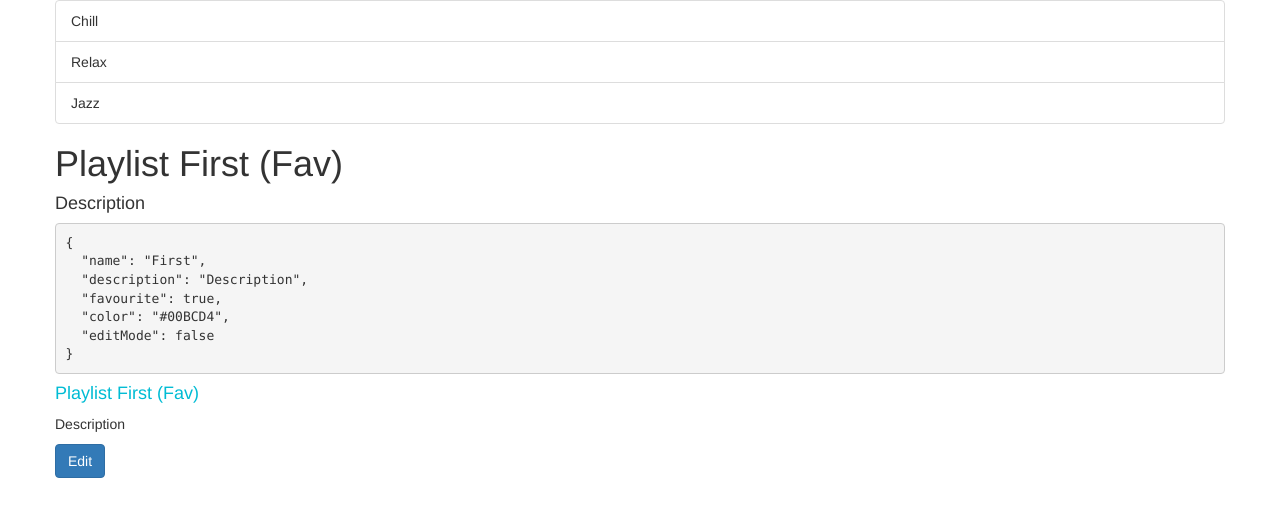
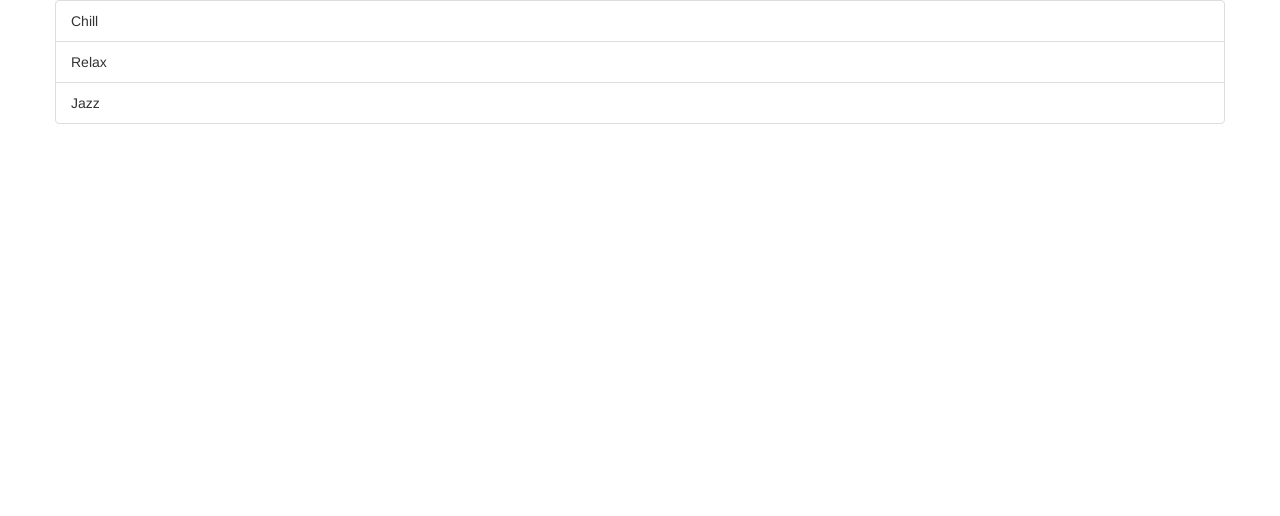
Before and after one commit to j-bogacz/AngularTraining, an Angular app in the folder spot/: page / in a window 1280 px wide. Shown: the top 516 px of the page. Built offline with nearby package versions, Linux system fonts and the light colour scheme.

Commit message:
inputs, outputs, playlistSelection

```diff
--- a/spot/src/app/app.component.html
+++ b/spot/src/app/app.component.html
@@ -1,10 +1,16 @@
 <div class="container">
   <div class="row">
     <div class="col-sm">
-      <mk-list-playlists></mk-list-playlists>
+      <mk-list-playlists
+        [listPlaylists]="listPlaylists"
+        (selectedChange)="selectedPlaylist = $event"
+      ></mk-list-playlists>
     </div>
     <div class="col-sm">
-      <mk-detail-playlist></mk-detail-playlist>
+      <mk-detail-playlist
+        *ngIf="selectedPlaylist"
+        [playlist]="selectedPlaylist"
+      ></mk-detail-playlist>
     </div>
   </div>
 </div>
--- a/spot/src/app/app.component.ts
+++ b/spot/src/app/app.component.ts
@@ -1,4 +1,5 @@
 import { Component } from '@angular/core';
+import { Playlist } from './playlist';
 
 @Component({
   selector: 'app-root',
@@ -7,4 +8,11 @@ import { Component } from '@angular/core';
 })
 export class AppComponent {
   title = 'Spotify Premium';
+
+  listPlaylists: Playlist[] = [
+    {id: 1, name: 'Chill', description: 'Chill music for the weekend', favourite: true, color: '#00BCD4'},
+    {id: 2, name: 'Relax', description: 'Relax music for the weekend', favourite: false, color: '#11BCD4'},
+    {id: 3, name: 'Jazz', description: 'Jazz music for the weekend', favourite: false, color: '#22BCD4'}
+  ];
+
 }
--- a/spot/src/app/detail-playlist/detail-playlist.component.html
+++ b/spot/src/app/detail-playlist/detail-playlist.component.html
@@ -1,6 +1,3 @@
-<h1>{{'Playlist ' + playlist.name + (playlist.favourite ? ' (Fav)' : '' )}}</h1>
-<h4>{{playlist.description}}</h4>
-<pre>{{playlist | json}}</pre>
 <div [ngSwitch]="editMode">
   <div class="card" *ngSwitchCase=false>
     <div class="card-body">
--- a/spot/src/app/detail-playlist/detail-playlist.component.ts
+++ b/spot/src/app/detail-playlist/detail-playlist.component.ts
@@ -1,4 +1,5 @@
-import { Component, OnInit, ViewEncapsulation } from '@angular/core';
+import {Component, Input, OnInit, ViewEncapsulation} from '@angular/core';
+import {Playlist} from '../playlist';
 
 @Component({
   selector: 'mk-detail-playlist',
@@ -8,20 +9,7 @@ import { Component, OnInit, ViewEncapsulation } from '@angular/core';
 })
 export class DetailPlaylistComponent implements OnInit {
 
-  playlist: {
-    name: string,
-    description: string,
-    favourite: boolean,
-    color: string,
-    editMode
-  } = {
-    name: 'First',
-    description: 'Description',
-    favourite: true,
-    color: '#00BCD4',
-    editMode: false
-  };
-
+  @Input() playlist: Playlist;
   editMode: boolean = false;
 
   constructor() {
--- a/spot/src/app/list-playlists/list-playlists.component.html
+++ b/spot/src/app/list-playlists/list-playlists.component.html
@@ -3,6 +3,6 @@
     class="list-group-item"
     *ngFor="let playlist of listPlaylists"
     [class.active]="selectedPlaylist == playlist"
-    (click)="selectedPlaylist = playlist"
+    (click)="onSelected(playlist)"
   >{{playlist.name}}</li>
 </ul>
--- a/spot/src/app/list-playlists/list-playlists.component.ts
+++ b/spot/src/app/list-playlists/list-playlists.component.ts
@@ -1,12 +1,6 @@
-import { Component, OnInit, ViewEncapsulation } from '@angular/core';
+import {Component, OnInit, Input, Output, ViewEncapsulation, EventEmitter} from '@angular/core';
+import { Playlist } from '../playlist';
 
-interface Playlist {
-  id: number;
-  name: string;
-  description: string;
-  favourite: boolean;
-  color: string;
-}
 @Component({
   selector: 'mk-list-playlists',
   templateUrl: './list-playlists.component.html',
@@ -14,17 +8,18 @@ interface Playlist {
   encapsulation: ViewEncapsulation.Emulated
 })
 export class ListPlaylistsComponent implements OnInit {
+  selectedPlaylist: Playlist;
+  @Input() listPlaylists: Playlist[];
+  @Output() selectedChange = new EventEmitter()
 
-  selectedPlaylist: Playlist;
-
-  listPlaylists: Playlist[] = [
-    {id: 1, name: 'Chill', description: 'Chill music for the weekend', favourite: true, color: '#00BCD4'},
-    {id: 2, name: 'Relax', description: 'Relax music for the weekend', favourite: false, color: '#11BCD4'},
-    {id: 3, name: 'Jazz', description: 'Jazz music for the weekend', favourite: false, color: '#22BCD4'}
-  ];
   constructor() { }
 
   ngOnInit() {
   }
 
+  onSelected(playlist) {
+    this.selectedPlaylist = playlist;
+    this.selectedChange.emit(playlist);
+  }
+
 }
--- /dev/null
+++ b/spot/src/app/playlist.ts
@@ -0,0 +1,7 @@
+export interface Playlist {
+  id: number;
+  name: string;
+  description: string;
+  favourite: boolean;
+  color: string;
+}
```
